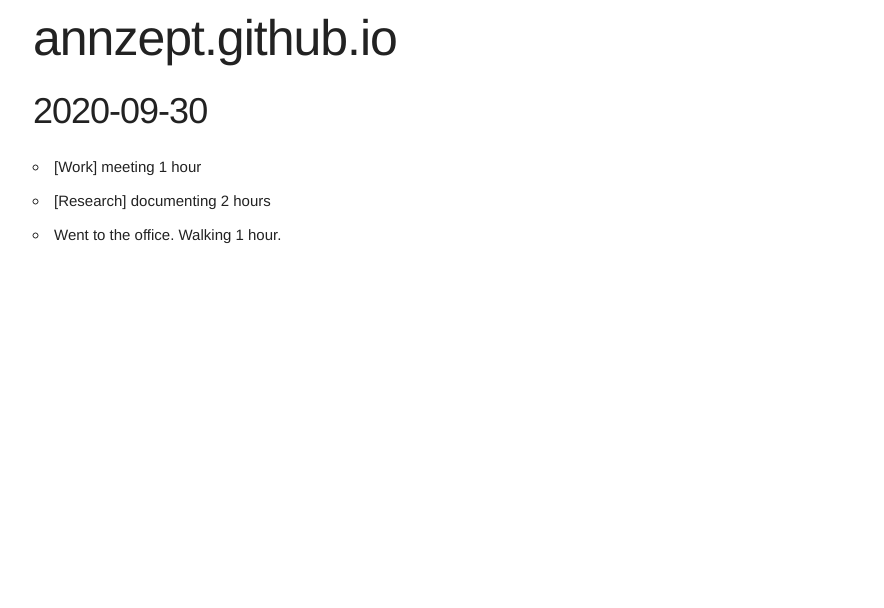
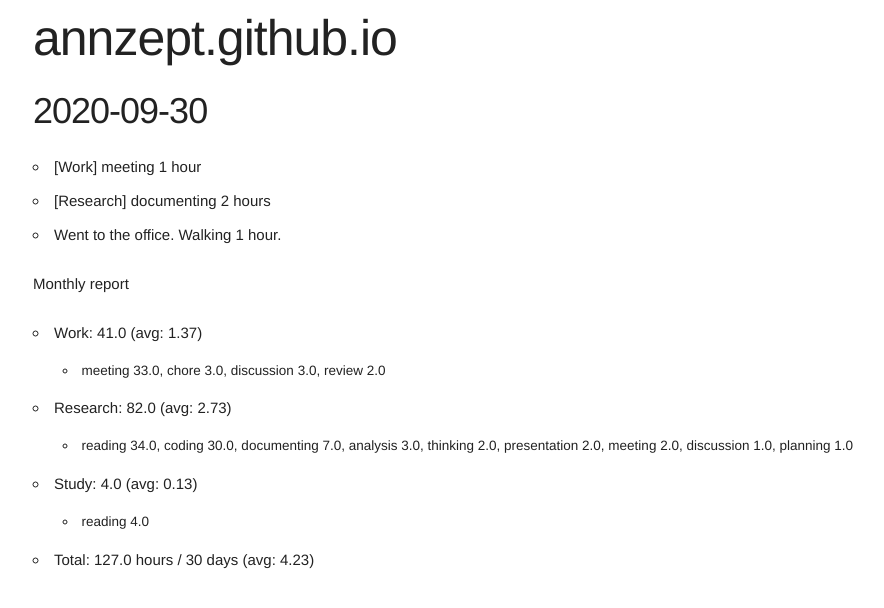
Before and after one commit to annzept/annzept.github.io, a Jekyll site: the page built from _posts/2020-09-30-diary.md, in a window 1280 px wide. Shown: the top 608 px of the page, without its empty margins (127-1011 px from the left). Built offline with Jekyll 4.4.1, drawn with Linux system fonts in a browser that asks for light colours.

Commit message:
Wed Sep 30 23:37:28 JST 2020

```diff
--- a/_posts/2020-09-30-diary.md
+++ b/_posts/2020-09-30-diary.md
@@ -8,3 +8,12 @@
 - [Work] meeting 1 hour
 - [Research] documenting 2 hours
 - Went to the office. Walking 1 hour.
+
+Monthly report
+- Work: 41.0 (avg: 1.37)
+  + meeting 33.0, chore 3.0, discussion 3.0, review 2.0
+- Research: 82.0 (avg: 2.73)
+  + reading 34.0, coding 30.0, documenting 7.0, analysis 3.0, thinking 2.0, presentation 2.0, meeting 2.0, discussion 1.0, planning 1.0
+- Study: 4.0 (avg: 0.13)
+  + reading 4.0
+- Total: 127.0 hours / 30 days (avg: 4.23)
```
Also changed, not shown: _posts/2020-09-07-diary.md (+1 -1 lines), _posts/2020-09-22-diary.md (+1 -1 lines), hour_count.py (+5 -4 lines).
